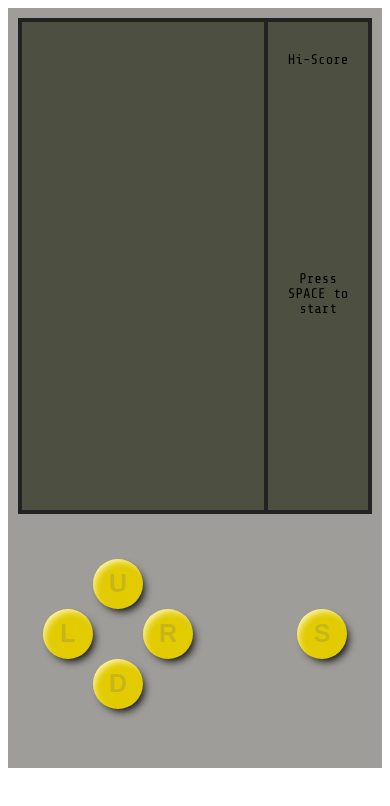
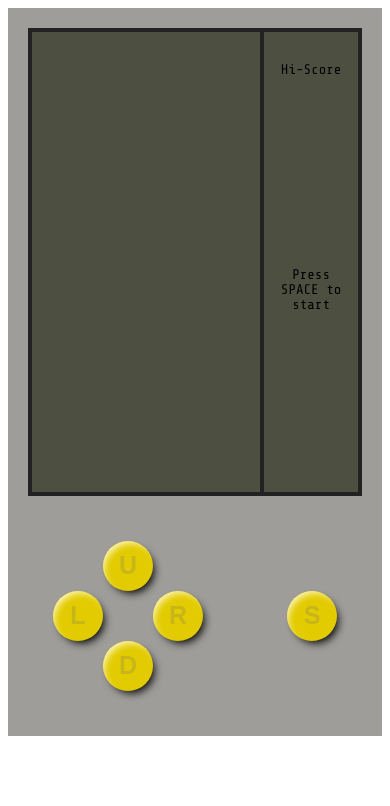
Before and after one commit to Jamshoot66/race, a website built with webpack: page public/index.html in a window 390 px wide. Built offline with nearby package versions, Linux system fonts and the light colour scheme.

Commit message:
chore improve mobile

```diff
--- a/src/scss/controllers.scss
+++ b/src/scss/controllers.scss
@@ -44,6 +44,7 @@
 		display: flex;
 		justify-content: center;
 		align-items: center;
+		user-select: none;
 
 		span {
 			color: #ada135;
--- a/src/scss/main-container.scss
+++ b/src/scss/main-container.scss
@@ -5,11 +5,14 @@
 	position: relative;
 	width: 100%;
 	max-width: 500px;
-	height: 90vh;
 	padding: 10px;
 	box-sizing: border-box;
 	margin: 0 auto;
 	background-color: $deviceBg;
 
 	@include debug;
+
+	@media screen and (max-width: 576px) {
+		padding: 20px;
+	}
 }
```
